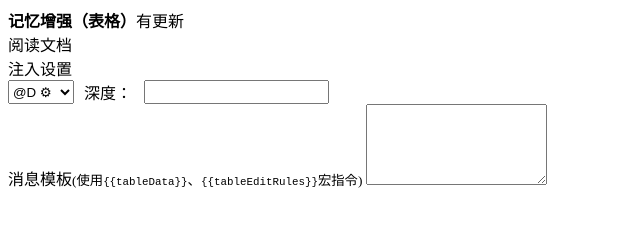
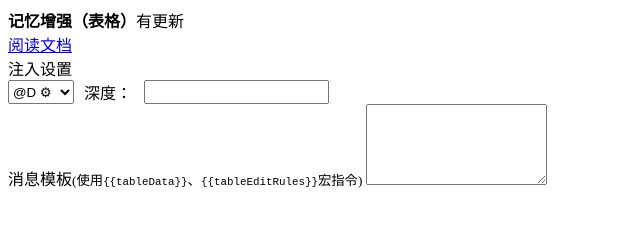
Before and after one commit to z1131392774/st-memory-enhancement, a plain HTML site: page index.html in a window 1280 px wide. Shown: the whole page, without its empty margins (0-640 px from the left). Drawn offline with Linux system fonts and the light colour scheme.

Commit message:
feat: Add document link

```diff
--- a/index.html
+++ b/index.html
@@ -9,7 +9,7 @@
             <div>
                 <div id="translation_clear" class="menu_button">
                     <i class="fa-solid fa-window-restore"></i>
-                    <span>阅读文档</span>
+                    <a href="https://muyoo.com.cn/2025/01/26/SillyTavern%E9%85%92%E9%A6%86%E8%AE%B0%E5%BF%86%E5%A2%9E%E5%BC%BA%E6%8F%92%E4%BB%B6%E6%95%99%E7%A8%8B/">阅读文档</a>
                 </div>
             </div>
             <label for="dataTable_injection_mode" class="checkbox_label">注入设置</label>
```
